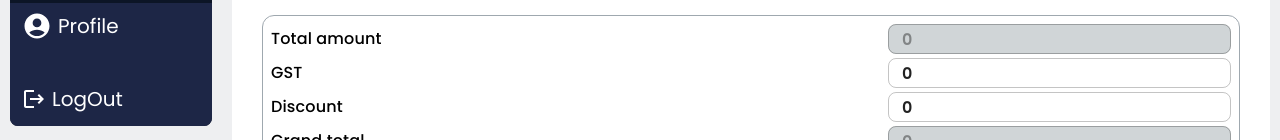
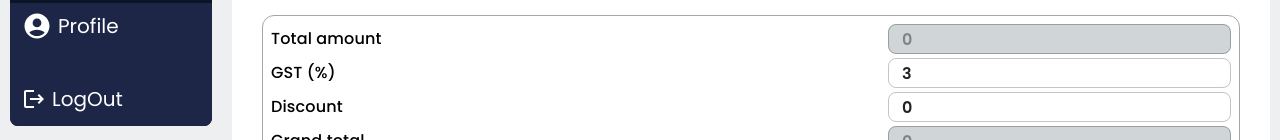
Before and after one commit to tusharbatradev/Invoice-Frontend, a React (Vite) app: page /dashboard/invoice in a window 1280 px wide. Shown: the part 660-800 px from the top of the page. Built offline with nearby package versions, Linux system fonts and the light colour scheme; sample sign-in values are in the browser's storage.

Commit message:
updated gst label

```diff
--- a/src/Invoice/AmountDetails.jsx
+++ b/src/Invoice/AmountDetails.jsx
@@ -95,7 +95,7 @@ function AmountDetails({ formData, setFormData, generateInvoice }) {
               justifyContent={"space-between"}
             >
               <Typography fontFamily={"Poppins"} fontWeight={500}>
-                GST
+                GST (%)
               </Typography>
               <TextField
                 value={gst}
--- a/src/redux/Slices/invoiceSlice.js
+++ b/src/redux/Slices/invoiceSlice.js
@@ -13,7 +13,7 @@ const initialState = {
   invoice: {
     grandTotal: 0,
     total: 0,
-    gst: 0,
+    gst: 3,
     amountPaid: 0,
     discount: 0,
     remainingBalance: 0,
```
